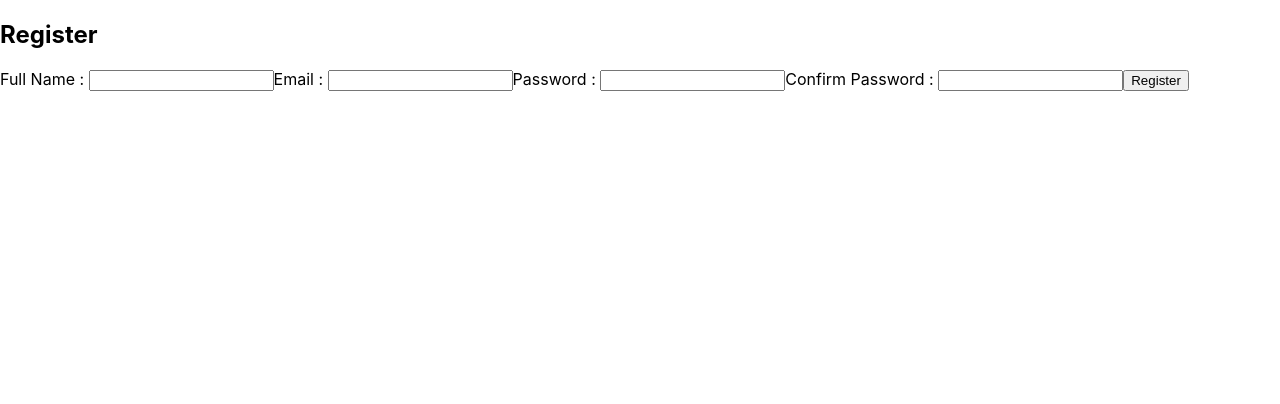
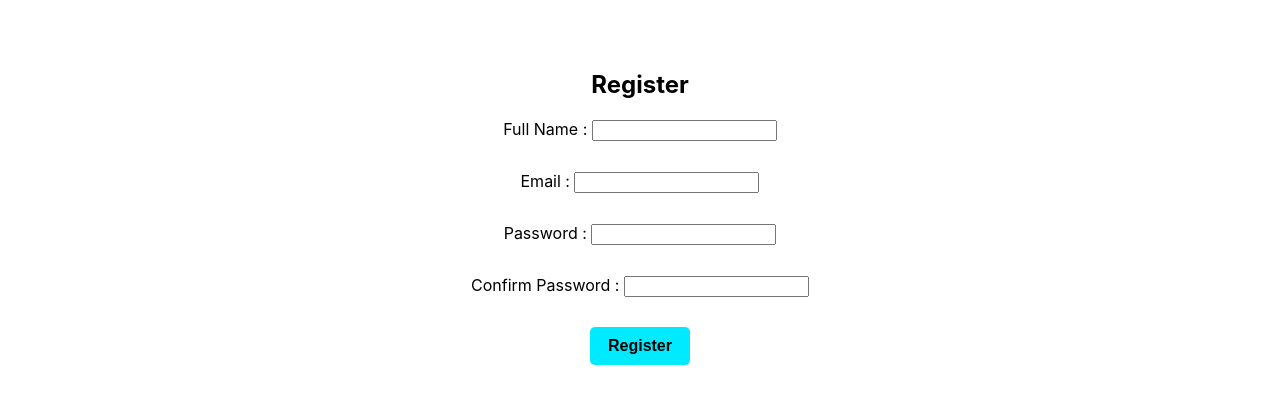
Before and after one commit to neilnikkunilesh/communicationapplication, a React (Create React App) app: page /register in a window 1280 px wide. Shown: the top 404 px of the page. Built offline with nearby package versions, Linux system fonts and the light colour scheme.

Commit message:
added the login and registration functionlity

```diff
--- /dev/null
+++ b/src/UserComponents/GroupChat.jsx
@@ -0,0 +1,7 @@
+import React from "react";
+
+const GroupChat = () => {
+  return <div>GroupChat</div>;
+};
+
+export default GroupChat;
--- /dev/null
+++ b/src/UserComponents/Logout.jsx
@@ -0,0 +1,7 @@
+import React from "react";
+
+const Logout = () => {
+  return <div>Logout</div>;
+};
+
+export default Logout;
--- /dev/null
+++ b/src/UserComponents/ManageDocuments.jsx
@@ -0,0 +1,7 @@
+import React from "react";
+
+const ManageDocuments = () => {
+  return <div>ManageDocuments</div>;
+};
+
+export default ManageDocuments;
--- /dev/null
+++ b/src/UserComponents/ManageUsers.jsx
@@ -0,0 +1,7 @@
+import React from "react";
+
+const ManageUsers = () => {
+  return <div>ManageUsers</div>;
+};
+
+export default ManageUsers;
--- a/src/component/Login.jsx
+++ b/src/component/Login.jsx
@@ -1,16 +1,44 @@
-import React from "react";
+import React, { useState } from "react";
 import styles from "./LoginModule.module.scss";
+import { useNavigate } from "react-router-dom";
 
 const Login = () => {
-  const loginUser = (e) => {
+  const [email, setEmail] = useState("");
+  const [password, setPassword] = useState("");
+  const [error, setError] = useState("");
+
+  const navigate = useNavigate();
+  debugger;
+  const handleSubmit = (e) => {
     e.preventDefault();
 
+    // check if the email and password fields are empty
+    if (!email || !password) {
+      setError("Both username and password are required.");
+      return;
+    } else {
+      setError("");
+    }
+
+    // check if email is exist in localstorage or not
+    let users = JSON.parse(localStorage.getItem("users"));
+    const isUserExist = users.some(
+      (item) =>
+        item.email.toLowerCase() === email.toLowerCase() &&
+        item.password === password
+    );
+
+    if (isUserExist) {
+      navigate("/login-success", { state: { email } });
+    } else {
+      setError("Either email or password is incorrect");
+    }
   };
   return (
     <div className={styles.loginContainer}>
       <h1 className={styles.title}>Login</h1>
       <div className={styles.sectionLoginForm}>
-        <form className={styles.form}>
+        <form className={styles.form} onSubmit={handleSubmit}>
           <div className={styles.formGroup}>
             <label htmlFor="email" className={styles.label}>
               Email
@@ -20,6 +48,7 @@ const Login = () => {
               name="email"
               id="email"
               className={styles.input}
+              onChange={(e) => setEmail(e.target.value)}
             />
           </div>
           <div className={styles.formGroup}>
@@ -31,9 +60,11 @@ const Login = () => {
               name="password"
               id="password"
               className={styles.input}
+              onChange={(e) => setPassword(e.target.value)}
             />
           </div>
-          <button onClick={loginUser} className={styles.loginButton}>
+          {error && <div style={{ color: "red" }}>{error}</div>}
+          <button type="submit" className={styles.loginButton}>
             Login
           </button>
         </form>
--- a/src/component/LoginSuccess.jsx
+++ b/src/component/LoginSuccess.jsx
@@ -1,20 +1,45 @@
-import React from "react";
+import React, { useEffect, useState } from "react";
 import styles from "./LoginSuccessModule.module.scss";
+import { Link, NavLink, Outlet, useLocation } from "react-router-dom";
 
 const LoginSuccess = () => {
+  const [showLoginMessage, setShowLoginMessage] = useState(true);
+
+  const location = useLocation();
+
+  const { email } = location.state || {};
+
+  useEffect(() => {
+    setShowLoginMessage(false);
+  }, [location]);
   return (
     <div className={styles.dashboardContainer}>
       <header className={styles.header}>
-        <button className={styles.navButton}>Group Chat</button>
-        <button className={styles.navButton}>Manage Users</button>
-        <button className={styles.navButton}>Manage Documents</button>
-        <button className={styles.navButton}>Logout</button>
+        <NavLink className={styles.navButton} to={"group-chat"}>
+          Group Chat
+        </NavLink>
+        <NavLink className={styles.navButton} to={"manager-users"}>
+          Manage Users
+        </NavLink>
+        <NavLink className={styles.navButton} to={"manage-documents"}>
+          Manage Documents
+        </NavLink>
+        <NavLink className={styles.navButton} to={"logout"}>
+          Logout
+        </NavLink>
       </header>
       <main className={styles.mainContent}>
-        <h1 className={styles.title}>Login Successful</h1>
-        <p className={styles.welcomeMessage}>
-          <strong>Welcome!</strong> anne.hunter@mail.com
-        </p>
+        <div>
+          <Outlet />
+        </div>
+        {showLoginMessage && (
+          <div>
+            <h1 className={styles.title}>Login Successful</h1>
+            <p className={styles.welcomeMessage}>
+              <strong>Welcome!</strong> {email}
+            </p>
+          </div>
+        )}
       </main>
     </div>
   );
--- a/src/component/LoginSuccessModule.module.scss
+++ b/src/component/LoginSuccessModule.module.scss
@@ -26,7 +26,8 @@
       font-weight: bold;
       cursor: pointer;
       transition: background-color 0.3s ease;
-
+      text-decoration: none;
+      color: #000;
       &:hover {
         background-color: #e0e0e0;
       }
--- a/src/component/Register.jsx
+++ b/src/component/Register.jsx
@@ -1,5 +1,6 @@
 import React from "react";
 import { useNavigate } from "react-router-dom";
+import styles from "./RegisterModule.module.scss";
 
 const Register = () => {
   const navigate = useNavigate();
@@ -14,10 +15,20 @@ const Register = () => {
       password: e.target[2].value,
       confirmPassword: e.target[3].value,
     };
+
     console.log(user);
     let users = localStorage.getItem("users")
       ? JSON.parse(localStorage.getItem("users"))
       : [];
+    // find if the user already exist
+    const alreadyRegisterUser = users.some(
+      (item) => item.email.toLowerCase() === user.email.toLowerCase()
+    );
+
+    if (alreadyRegisterUser) {
+      alert("User already exist.");
+      return;
+    }
     users.push(user);
     localStorage.setItem("users", JSON.stringify(users));
 
@@ -26,16 +37,33 @@ const Register = () => {
     navigate("/register-success");
   };
   return (
+    <div className={styles.registerContainer}>
+      <h2 className={styles.title}>Register</h2>
+      <div className={styles.sectionRegisterForm}>
+        <form onSubmit={registerOnSubmit} className={styles.form}>
           <div>
-      <h2>Register</h2>
-      <form onSubmit={registerOnSubmit}>
             Full Name : <input type="text" name="fullname" id="fullname" />
+          </div>
+          <div>
             Email : <input type="email" name="email" id="email" />
+          </div>
+          <div>
             Password : <input type="password" name="password" id="password" />
+          </div>
+          <div>
             Confirm Password :{" "}
-        <input type="password" name="confirmPassword" id="confirmPassword" />
-        <button type="submit">Register</button>
+            <input
+              type="password"
+              name="confirmPassword"
+              id="confirmPassword"
+            />
+          </div>
+
+          <button type="submit" className={styles.formButton}>
+            Register
+          </button>
         </form>
+      </div>
     </div>
   );
 };
--- /dev/null
+++ b/src/component/RegisterModule.module.scss
@@ -0,0 +1,36 @@
+.registerContainer {
+  display: flex;
+  flex-direction: column;
+  align-items: center;
+  margin-top: 50px;
+
+  .title {
+    text-align: center;
+  }
+
+  .sectionRegisterForm {
+  }
+
+  .form {
+    display: flex;
+    flex-direction: column;
+    align-items: center;
+    gap: 30px;
+  }
+  .formButton {
+    align-self: center;
+    width: 100px;
+    padding: 10px;
+    border: none;
+    border-radius: 5px;
+    background-color: #00eaff;
+    color: black;
+    font-size: 16px;
+    font-weight: bold;
+    cursor: pointer;
+
+    &:hover {
+      background-color: #00c2cc;
+    }
+  }
+}
--- a/src/component/RegistrationSuccess.jsx
+++ b/src/component/RegistrationSuccess.jsx
@@ -1,11 +1,16 @@
 import React from "react";
+import { Link, useNavigate } from "react-router-dom";
 
 const RegistrationSuccess = () => {
+  const navigate = useNavigate();
+
   return (
     <div>
       <h2>Registration Successful</h2>
       <h4>Thanks you for your registration</h4>
-      <a href="/home">Click to return to home page</a>
+      <button onClick={() => navigate("/")}>
+        Click to return to home page
+      </button>
     </div>
   );
 };
```
Also changed, not shown: src/App.js (+22 -5 lines). Lines whose indentation alone changed are shown as unchanged.
